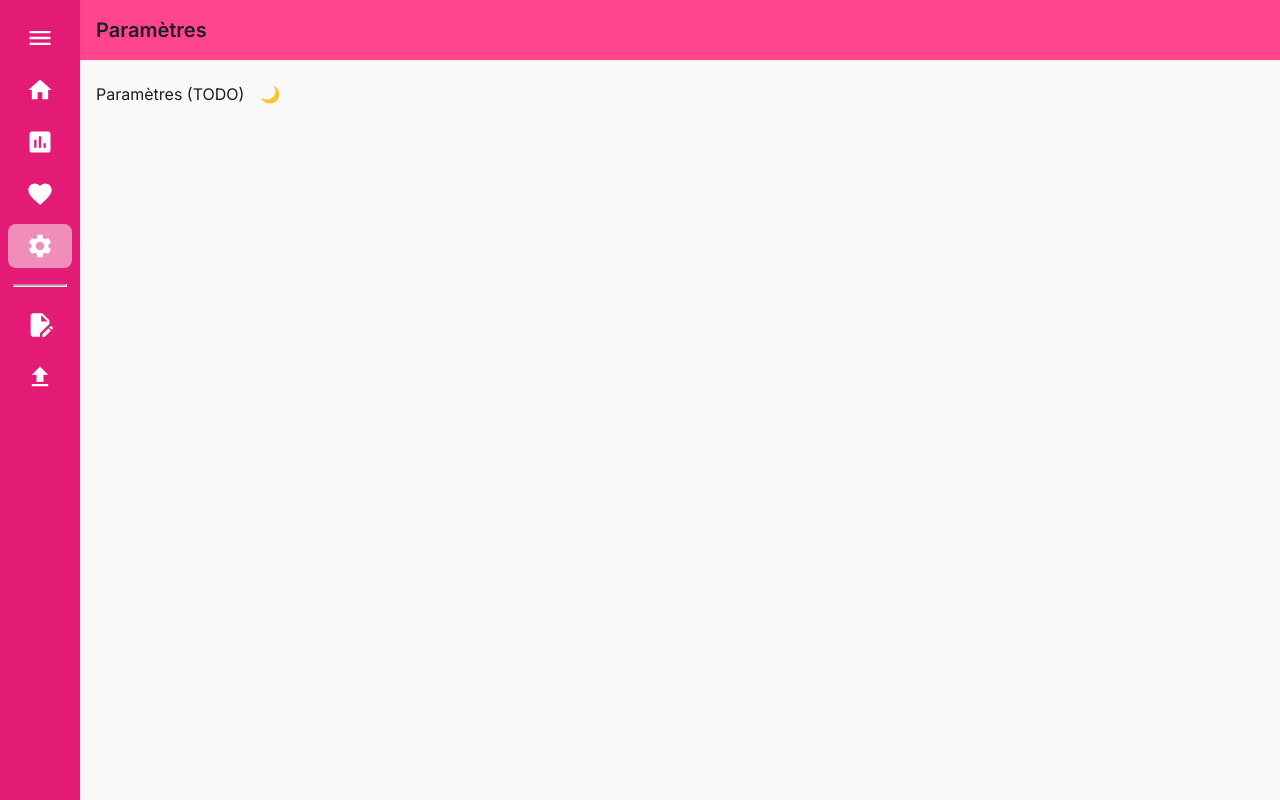
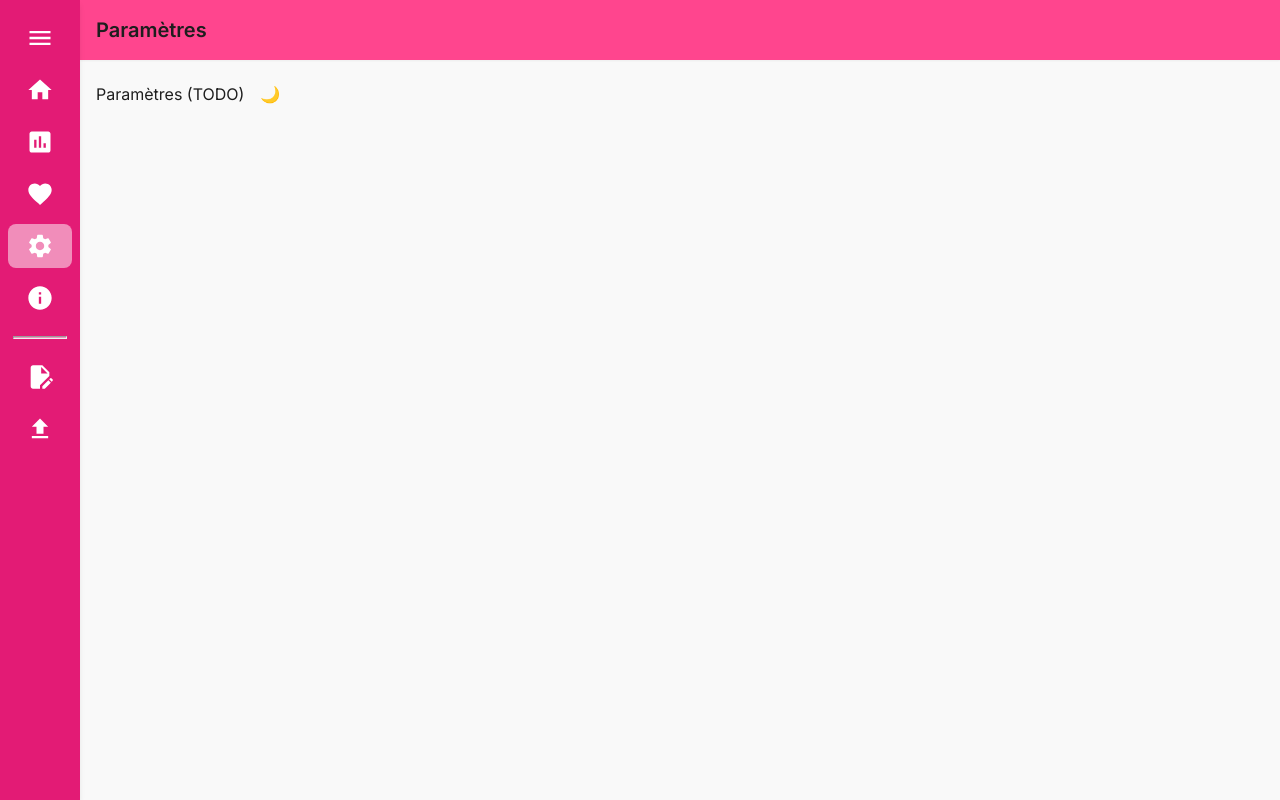
Before and after one commit to cmoi-ugo/santest, a React (Vite) app in the folder frontend/: page /settings in a window 1280 px wide. Built offline with nearby package versions, Linux system fonts and the light colour scheme; no server answers; the HTML template or start-up script is replaced by a standard one.

Commit message:
add base info page

```diff
--- a/frontend/src/App.tsx
+++ b/frontend/src/App.tsx
@@ -13,6 +13,7 @@ import ResultsHistoryPage from '@/features/quiz/pages/ResultsHistoryPage';
 import FavoritesPage from '@/features/quiz/pages/FavoritesPage';
 import SettingsPage from '@/features/settings/pages/SettingsPage';
 import QuizImportPage from '@/features/quiz/pages/QuizImportPage';
+import InfosPage from './features/infos/pages/InfosPage';
 
 import { DarkModeProvider } from './context/DarkModeContext';
 
@@ -31,6 +32,7 @@ function App() {
           <Route path={ROUTES.RESULTS.BY_SESSION} element={<QuizResultPage />} />
           <Route path={ROUTES.RESULTS.HISTORY} element={<ResultsHistoryPage />} />
           <Route path={ROUTES.FAVORITES} element={<FavoritesPage />} />
+          <Route path={ROUTES.INFOS} element={<InfosPage />} />
 
           <Route path="*" element={<Navigate to={ROUTES.HOME} replace />} />
         </Routes>
--- /dev/null
+++ b/frontend/src/features/infos/pages/InfosPage.tsx
@@ -0,0 +1,15 @@
+import { MainLayout } from '@/layouts/MainLayout/MainLayout';
+import { PageHeader } from '@/components/ui/PageHeader/PageHeader';
+import styles from '@/features/quiz/styles/QuizCards.module.css';
+
+const InfosPage = () => {
+  return (
+    <MainLayout pageHeader={<PageHeader title="Informations" />}>
+      <div className={styles.container}>
+
+      </div>
+    </MainLayout>
+  );
+};
+
+export default InfosPage;
--- a/frontend/src/layouts/LeftRail/LeftRail.tsx
+++ b/frontend/src/layouts/LeftRail/LeftRail.tsx
@@ -1,4 +1,4 @@
-import { MdMenu, MdSettings, MdHome, MdEditDocument, MdFavorite, MdAssessment, MdFileUpload } from "react-icons/md";
+import { MdMenu, MdSettings, MdHome, MdEditDocument, MdFavorite, MdAssessment, MdFileUpload, MdInfo } from "react-icons/md";
 import { NavLink } from 'react-router-dom';
 import styles from '@/layouts/LeftRail/LeftRail.module.css';
 import { ROUTES, UI } from '@/services/config';
@@ -90,6 +90,13 @@ export const LeftRail: React.FC<LeftRailProps> = ({ expanded, onToggle }) => {
           expanded={expanded}
         />
 
+        <NavButton
+          icon={<MdInfo size={UI.ICONS.SIZE.LARGE} />}
+          label="Informations"
+          to={ROUTES.INFOS}
+          expanded={expanded}
+        />
+
         <hr className={`${styles.separator}`}/>
 
         <NavButton
--- a/frontend/src/services/config/routes.config.ts
+++ b/frontend/src/services/config/routes.config.ts
@@ -12,8 +12,9 @@ export const ROUTES = {
   RESULTS: {
     HISTORY: '/results',
     BY_SESSION: '/results/:sessionId',
-    BY_SESSION_ID: (sessionId: string) => `/results/${sessionId}`
+    BY_SESSION_ID: (sessionId: string) => `/results/${sessionId}`,
   },
   FAVORITES: '/favorites',
-  SETTINGS: '/settings'
+  SETTINGS: '/settings',
+  INFOS: '/infos',
 };
```
